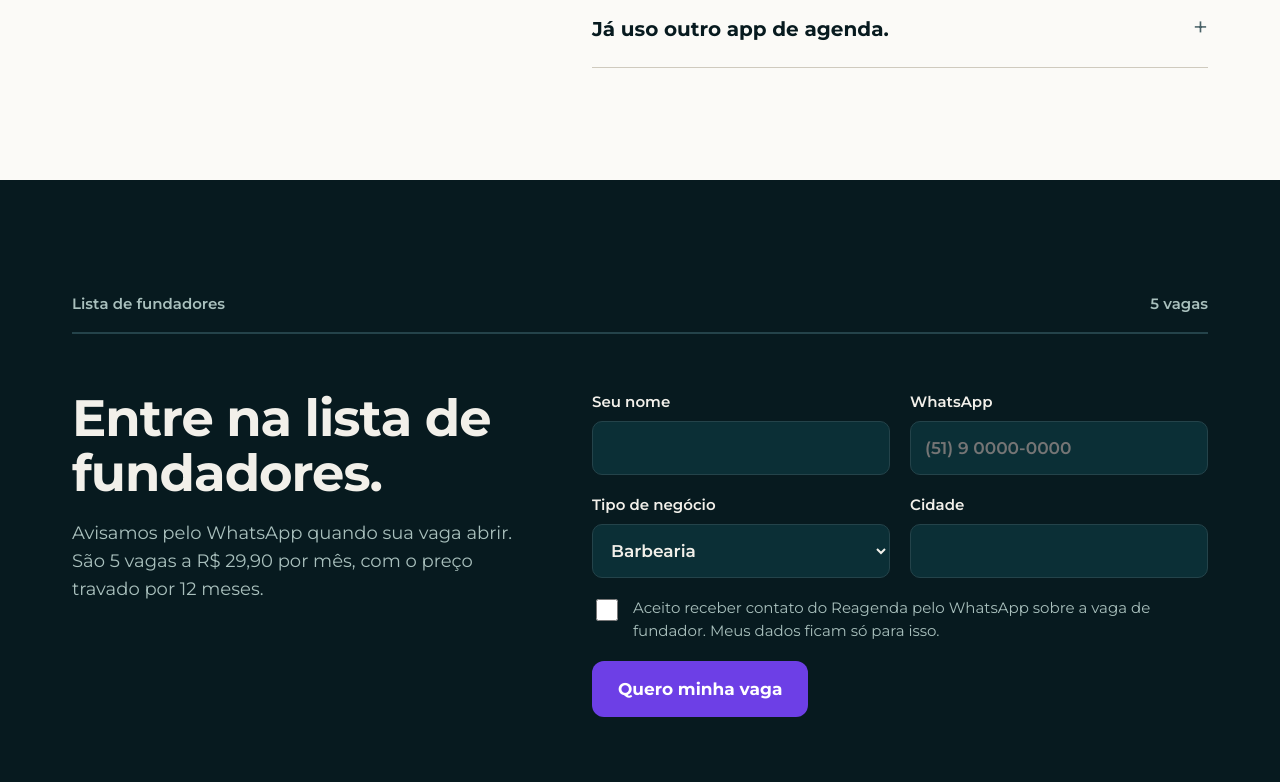
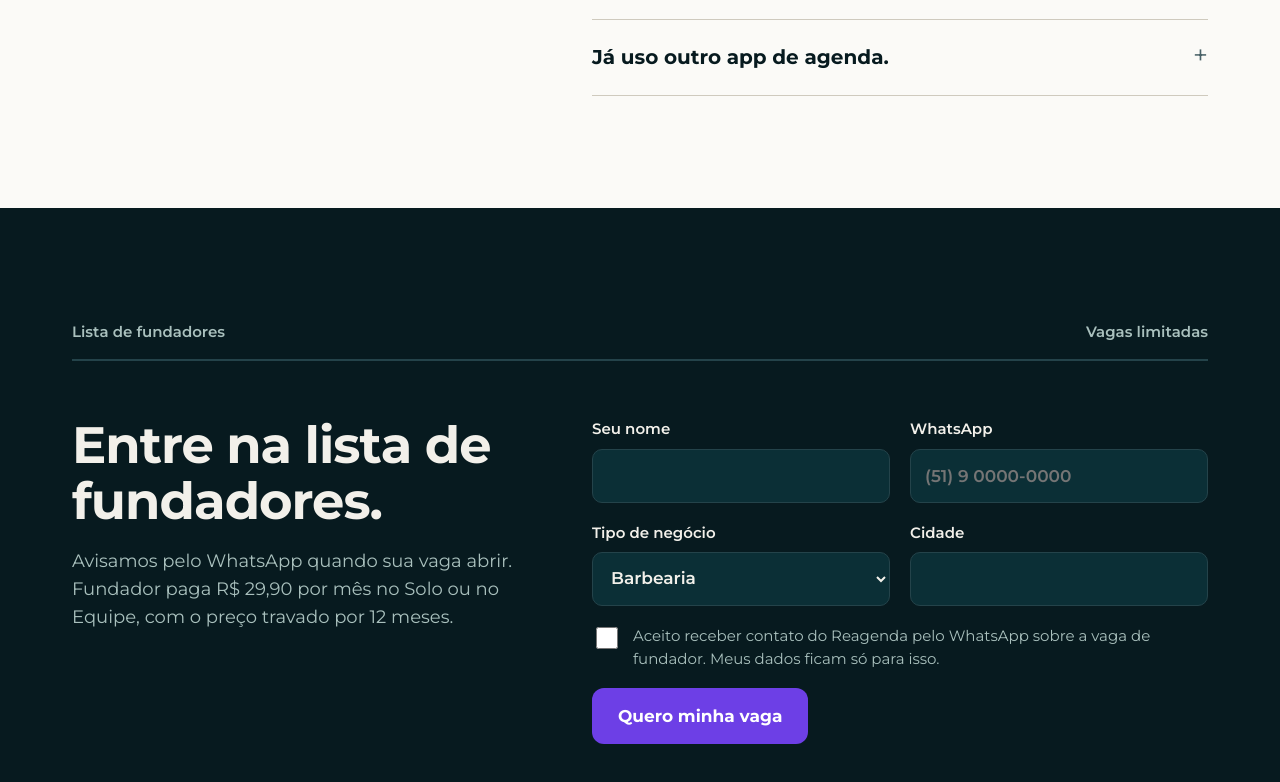
Before and after one commit to mathorlando-create/reagenda-site, a plain HTML site: page index.html in a window 1280 px wide. Shown: the part 7919-8701 px from the top of the page. Drawn offline with Linux system fonts and the light colour scheme.

Commit message:
Add files via upload

```diff
--- a/index.html
+++ b/index.html
@@ -202,7 +202,7 @@ footer img{height:26px;margin-bottom:12px}
 <div class="precos">
 <div><span class="nome">Solo</span><span class="v">R$ 39,90 <small>/mês</small></span><p class="apoio">1 profissional. Agenda, link, lembretes, Retorno e painel.</p></div>
 <div><span class="nome">Equipe</span><span class="v">R$ 69,90 <small>/mês</small></span><p class="apoio">Até 4 profissionais, permissões, comissão e Google Agenda.</p></div>
-<div class="fund"><span class="nome">Fundador · 5 vagas</span><span class="v">R$ 29,90 <small>/mês</small></span><p class="apoio">Plano Solo com o preço travado por 12 meses para as primeiras barbearias.</p><a class="bt pri" href="#fundador" style="align-self:flex-start;margin-top:8px">Quero minha vaga</a></div>
+<div class="fund"><span class="nome">Fundador · vagas limitadas</span><span class="v">R$ 29,90 <small>/mês</small></span><p class="apoio">Solo ou Equipe pelo mesmo preço, travado por 12 meses. Semestral com 10% e anual com 15% de desconto.</p><a class="bt pri" href="#fundador" style="align-self:flex-start;margin-top:8px">Quero minha vaga</a></div>
 </div>
 </div></section>
 
@@ -214,9 +214,9 @@ footer img{height:26px;margin-bottom:12px}
 </div></section>
 
 <section id="fundador" class="escuro"><div class="w">
-<p class="cab"><span>Lista de fundadores</span><span>5 vagas</span></p>
+<p class="cab"><span>Lista de fundadores</span><span>Vagas limitadas</span></p>
 <div class="grade">
-<div style="display:flex;flex-direction:column;gap:20px"><h2>Entre na lista de fundadores.</h2><p class="apoio">Avisamos pelo WhatsApp quando sua vaga abrir. São 5 vagas a R$ 29,90 por mês, com o preço travado por 12 meses.</p></div>
+<div style="display:flex;flex-direction:column;gap:20px"><h2>Entre na lista de fundadores.</h2><p class="apoio">Avisamos pelo WhatsApp quando sua vaga abrir. Fundador paga R$ 29,90 por mês no Solo ou no Equipe, com o preço travado por 12 meses.</p></div>
 <form id="f" onsubmit="event.preventDefault();document.getElementById('ok').hidden=false;this.querySelector('button').disabled=true;">
 <label>Seu nome<input name="nome" required autocomplete="name"></label>
 <label>WhatsApp<input name="whatsapp" required inputmode="tel" autocomplete="tel" placeholder="(51) 9 0000-0000"></label>
```
